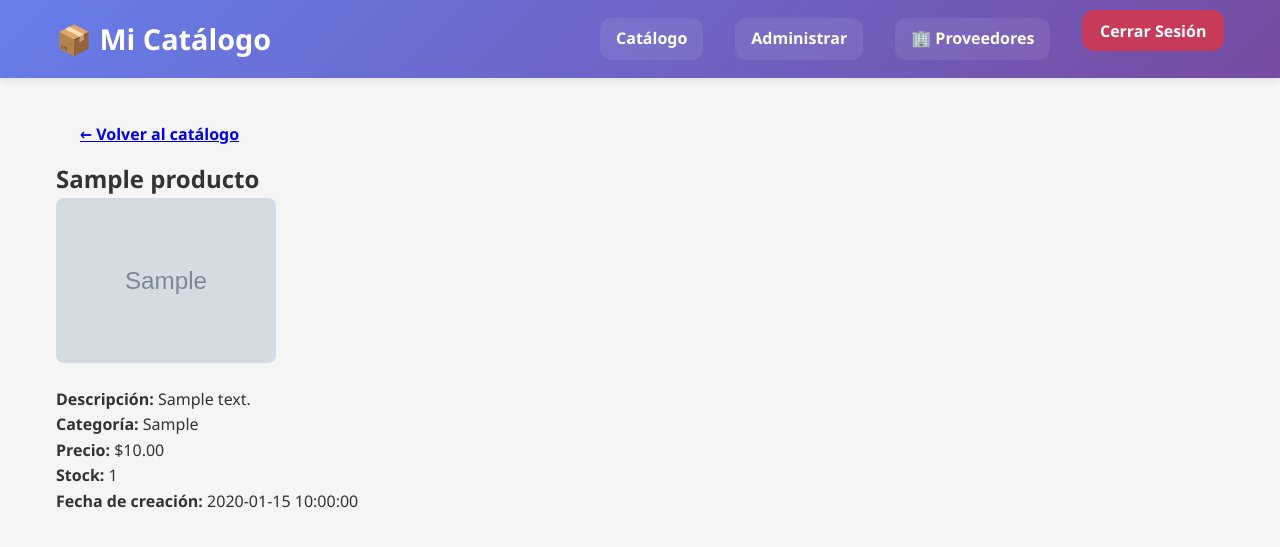
After one commit to sistemas2verduzco-svg/industrial-verduzco, a Flask app: template templates/producto_detalle.html in a window 1280 px wide. The commit adds this page. Shown: the top 547 px of the page. Run offline with Flask 3, Linux system fonts and the light colour scheme; the template is opened without the code that fills it: values that come from a table or form of the project are taken from there, others are empty; tables that the repository leaves empty hold one stand-in row (values such as "Sample post"); grey boxes marked "Sample" are stand-in pictures.

Commit message:
modified:   app.py 	modified:   templates/index.html 	new file:   templates/producto_detalle.html

```diff
--- a/app.py
+++ b/app.py
@@ -193,6 +193,13 @@ def logout():
 def index():
     """Página principal - Catálogo (privado)"""
     return render_template('index.html')
+
+
+@app.route('/producto/<int:producto_id>')
+@login_required
+def producto_detalle(producto_id):
+    producto = Producto.query.get_or_404(producto_id)
+    return render_template('producto_detalle.html', producto=producto)
 
 @app.route('/admin')
 @login_required
--- /dev/null
+++ b/templates/producto_detalle.html
@@ -0,0 +1,36 @@
+<!DOCTYPE html>
+<html lang="es">
+<head>
+    <meta charset="UTF-8">
+    <meta name="viewport" content="width=device-width, initial-scale=1.0">
+    <title>Detalle de Producto</title>
+    <link rel="stylesheet" href="{{ url_for('static', filename='styles.css') }}">
+</head>
+<body>
+    <nav class="navbar">
+        <div class="container">
+            <h1 class="logo">📦 Mi Catálogo</h1>
+            <ul class="nav-links">
+                <li><a href="/" class="btn-nav">Catálogo</a></li>
+                <li><a href="/admin" class="btn-nav">Administrar</a></li>
+                <li><a href="/proveedores" class="btn-nav">🏢 Proveedores</a></li>
+                <li><a href="/logout" class="btn-logout">Cerrar Sesión</a></li>
+            </ul>
+        </div>
+    </nav>
+    <div class="container" style="margin-top:2rem;">
+        <a href="/" class="btn btn-secondary">← Volver al catálogo</a>
+        <div class="detalle-producto-card">
+            <h2>{{ producto.nombre }}</h2>
+            {% if producto.imagen_url %}
+                <img src="{{ producto.imagen_url }}" alt="Imagen de {{ producto.nombre }}" style="max-width:220px; max-height:220px; border-radius:8px; margin-bottom:1rem;">
+            {% endif %}
+            <p><strong>Descripción:</strong> {{ producto.descripcion or 'Sin descripción' }}</p>
+            <p><strong>Categoría:</strong> {{ producto.categoria or 'Sin categoría' }}</p>
+            <p><strong>Precio:</strong> ${{ '%.2f'|format(producto.precio) }}</p>
+            <p><strong>Stock:</strong> {{ producto.cantidad }}</p>
+            <p><strong>Fecha de creación:</strong> {{ producto.fecha_creacion or 'N/A' }}</p>
+        </div>
+    </div>
+</body>
+</html>
```
Also changed, not shown: templates/index.html (+15 -3 lines).
